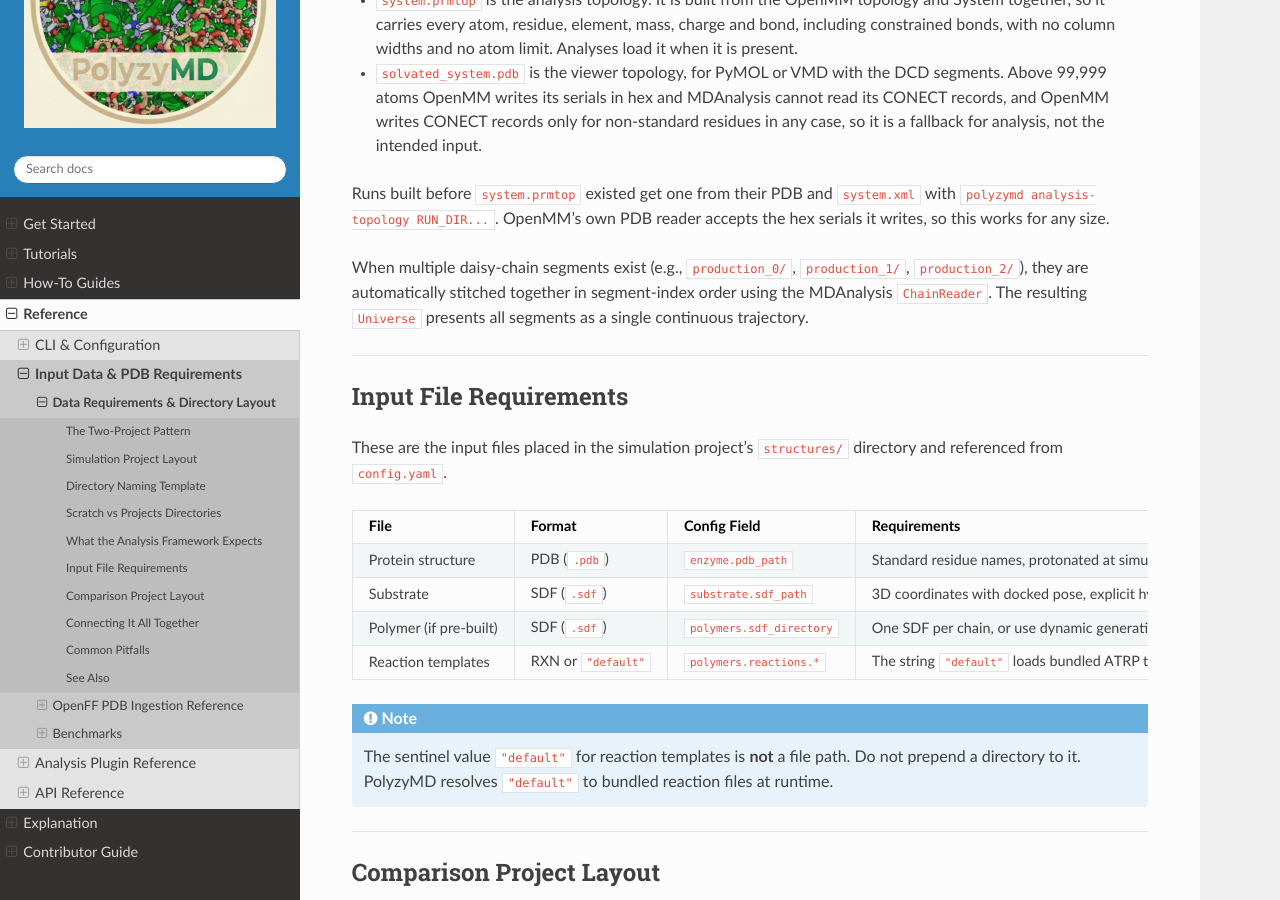
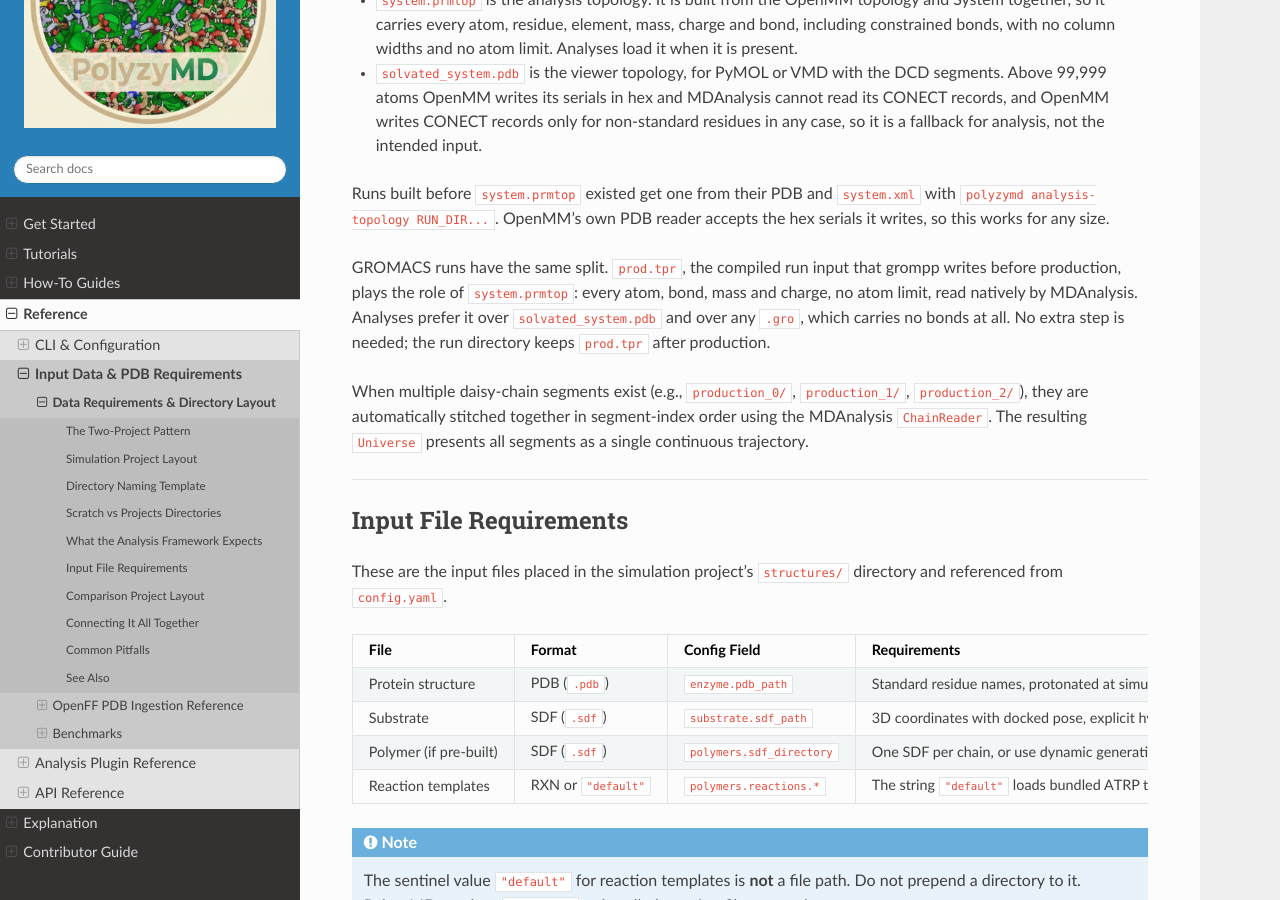
Before and after one commit to joelaforet/polyzymd, a Sphinx documentation site: the page built from docs/source/reference/data_requirements.md, in a window 1280 px wide and 900 px high, scrolled down 4538 px. Built offline with Sphinx 7.4.7 and the Read the Docs theme 3.1.0, drawn with Linux system fonts in a browser that asks for light colours.

Commit message:
feat(engines): read prod.tpr as the GROMACS analysis topology
The GROMACS engine handed analyses solvated_system.pdb first and a .gro
file last, so a run above 99,999 atoms failed the same way as OpenMM, and
the GRO fallback carries no bonds at all. grompp already writes prod.tpr
before production and the run directory keeps it, and that file holds every
atom, bond, mass and charge with no atom limit, which is what system.prmtop
provides for OpenMM.

The resolver now prefers prod.tpr, reports the layout format as tpr, and
keeps the PDB and GRO as fallbacks for runs that never reached production.
A test pins the order, and the data requirements and CLI reference describe
the two-topology split for GROMACS.

```diff
--- a/docs/source/reference/data_requirements.md
+++ b/docs/source/reference/data_requirements.md
@@ -212,6 +212,13 @@ Runs built before `system.prmtop` existed get one from their PDB and
 `system.xml` with `polyzymd analysis-topology RUN_DIR...`. OpenMM's own PDB
 reader accepts the hex serials it writes, so this works for any size.
 
+GROMACS runs have the same split. `prod.tpr`, the compiled run input that
+grompp writes before production, plays the role of `system.prmtop`: every
+atom, bond, mass and charge, no atom limit, read natively by MDAnalysis.
+Analyses prefer it over `solvated_system.pdb` and over any `.gro`, which
+carries no bonds at all. No extra step is needed; the run directory keeps
+`prod.tpr` after production.
+
 When multiple daisy-chain segments exist (e.g., `production_0/`,
 `production_1/`, `production_2/`), they are automatically stitched together in
 segment-index order using the MDAnalysis `ChainReader`. The resulting
```
Also changed, not shown: CHANGELOG.md (+3 -1 lines), docs/source/reference/cli_reference.md (+4 -0 lines), 2 other files.
